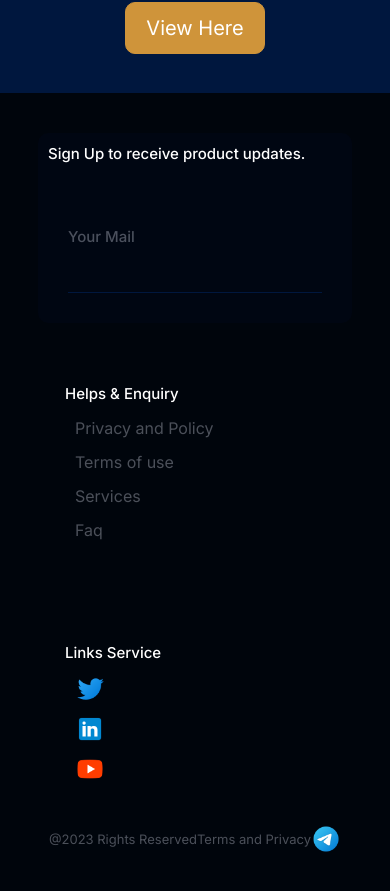
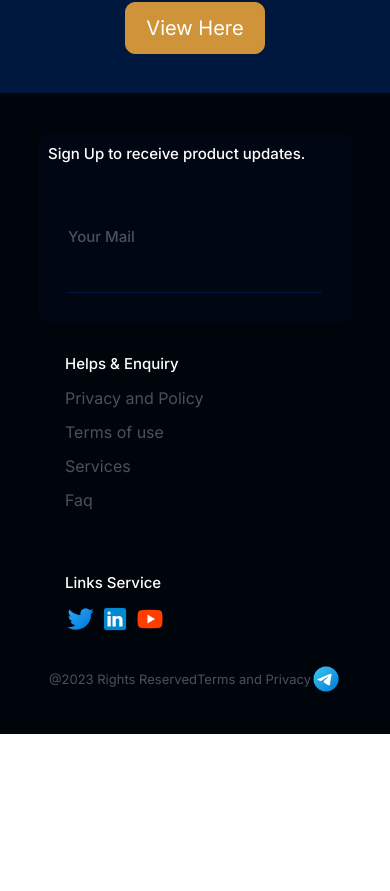
Before and after one commit to UncleP04/Creed, a Next.js app: page / in a window 390 px wide. Shown: the part 5836-6727 px from the top of the page. After the commit the page ends 6570 px from the top, so only its background shows below. Built offline with nearby package versions, Linux system fonts and the light colour scheme; a web font is replaced by a local one.

Commit message:
correction to footer

```diff
--- a/src/Styles/footer.module.css
+++ b/src/Styles/footer.module.css
@@ -34,8 +34,7 @@
 
 .mainForm,
 .help,
-.footerLink
-{
+.footerLink {
     display: flex;
     flex-direction: column;
     justify-content: flex-start;
@@ -43,14 +42,13 @@
     padding: 20px;
 }
 
-.formBox .mainForm{
+.formBox .mainForm {
     padding-top: 60px;
 }
 
 .formBox label,
 .help h3,
-.footerLink h3
-{
+.footerLink h3 {
     color: #fff;
     font-size: 15px;
     font-weight: 500;
@@ -58,7 +56,7 @@
     padding: 0;
 }
 
-.mainForm label{
+.mainForm label {
     color: #d6deeb59;
     font-size: 15px;
 }
@@ -75,7 +73,7 @@
 }
 
 .help ul,
-.footerLink ul{
+.footerLink ul {
     padding: 10px;
 }
 
@@ -95,19 +93,48 @@
     padding-left: 5px;
 }
 
-.footerPreserved{
+.footerPreserved {
     display: flex;
     justify-content: center;
     align-items: center;
 }
 
-.footerPreserved .links{
+.footerPreserved .links {
     text-decoration: none;
     color: #d6deeb59;
     font-size: 13px;
 }
 
-.linkIcon{
+.linkIcon {
     width: 30px;
     height: 30px;
 }
+
+@media only screen and (max-width: 768px) {
+    .help ul {
+        padding: 10px 0 0 0;
+    }
+
+    .footerLink {
+        padding: 20px;
+    }
+
+    .footerLink ul {
+        display: flex;
+        flex-direction: row;
+        gap: 5px;
+        padding: 10px 0 0 0;
+    }
+
+    .linkIcon {
+        padding: 0;
+    }
+
+    .footerGrid {
+        gap: 10px;
+    }
+
+    .footerBox .footerGrid span {
+        height: auto;
+    }
+}
```
Lines whose indentation alone changed are shown as unchanged.
